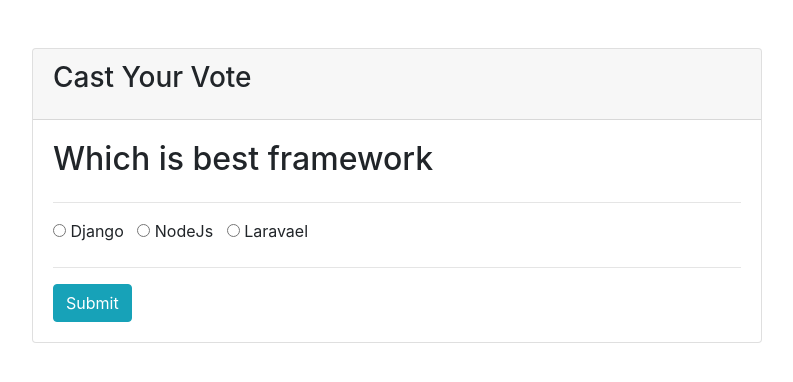
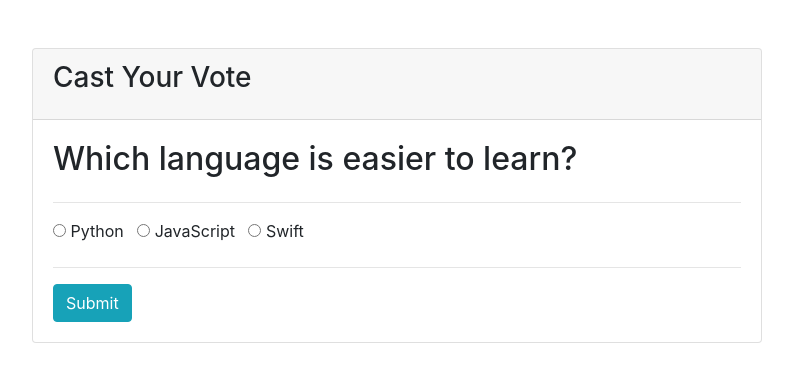
Before and after one commit to Ramkumar-45/Pollapp, a Django app: page /vote/1/ in a window 1280 px wide. Shown: the part 64-446 px from the top of the page, without its empty margins (53-846 px from the left). Run offline with Django 3.2, Linux system fonts and the light colour scheme; data comes from the database, SQL or seed files in the repository; some libraries are stand-ins or nearby versions.

Commit message:
Update vote.html

```diff
--- a/templates/poll/vote.html
+++ b/templates/poll/vote.html
@@ -13,7 +13,7 @@
             <div class="card-body">
                 <div class="row">
                     <div class="col-lg-12">
-                        <h2>{{ poll.question }}</h2>
+                        <h2>Which language is easier to learn?</h2>
                     </div>
                 </div>
 
@@ -23,19 +23,19 @@
 
                         <form method="POST">
                             {% csrf_token %}
-                            <div class="form-group">
+                           <div class="form-group">
                                 <div class="radio">
                                     <label>
                                         <input type="radio" name="poll" value="option1" required>
-                                        {{ poll.choice_1 }}
+                                        Python
                                     </label> &nbsp;
                                     <label>
                                         <input type="radio" name="poll" value="option2">
-                                        {{ poll.choice_2 }}
+                                        JavaScript
                                     </label> &nbsp;
                                     <label>
                                         <input type="radio" name="poll" value="option3">
-                                        {{ poll.choice_3 }}
+                                        Swift
                                     </label> &nbsp;
                                 </div>
                             </div>
```
